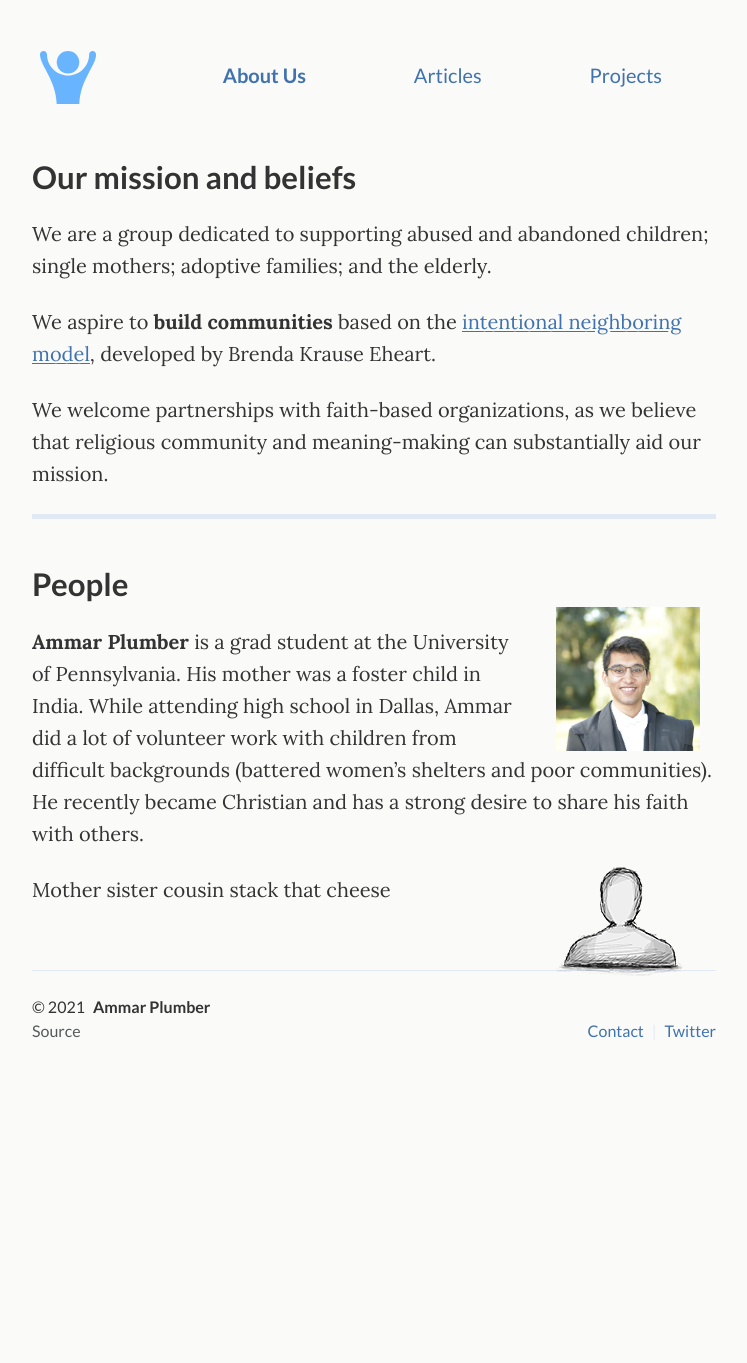
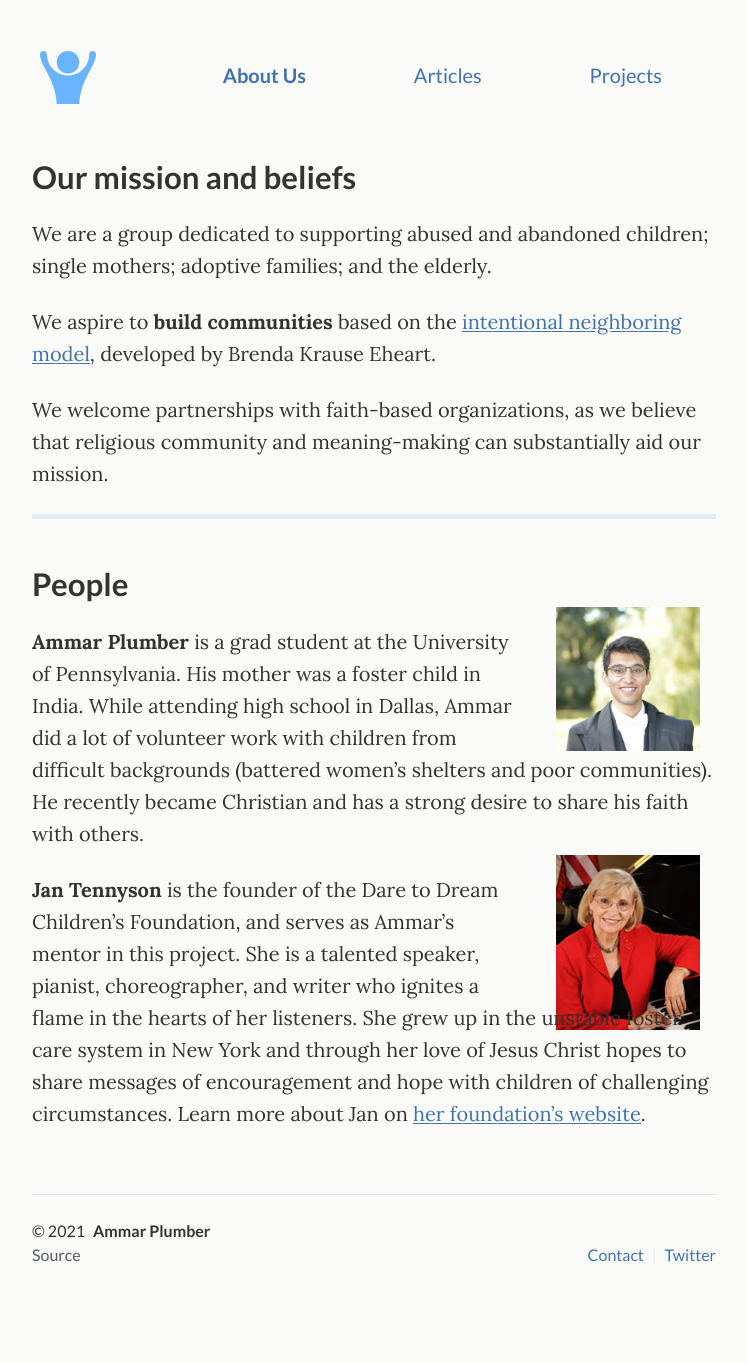
Before and after one commit to getupmychild/getupmychild.github.io, a Jekyll site: the page built from _pages/about.md, in a window 1280 px wide. Shown: the whole page, without its empty margins (266-1013 px from the left). Built offline with Jekyll 4.4.1, drawn with Linux system fonts in a browser that asks for light colours; before the commit the page ends 1139 px from its top, so only the background shows below that.

Commit message:
new bio content

```diff
--- a/_pages/about.md
+++ b/_pages/about.md
@@ -33,12 +33,12 @@ community and meaning-making can substantially aid our mission.
 
 {::nomarkdown}
 <figure class="site-profile">
-    <img src="{{ site.baseurl }}/assets/img/profile.png">
+    <img src="{{ site.baseurl }}/assets/img/Jan.jpg">
 </figure>
 {:/}
 
 
-Mother sister cousin stack that cheese
+**Jan Tennyson** is the founder of the Dare to Dream Children's Foundation, and serves as Ammar's mentor in this project. She is a talented speaker, pianist, choreographer, and writer who ignites a flame in the hearts of her listeners. She grew up in the unstable foster care system in New York and through her love of Jesus Christ hopes to share messages of encouragement and hope with children of challenging circumstances. Learn more about Jan on [her foundation's website](https://www.daretodream-dallas.org/speaker.php).
 
 
 </div>
```
Also changed, not shown: assets/img/Jan.jpg (added).
